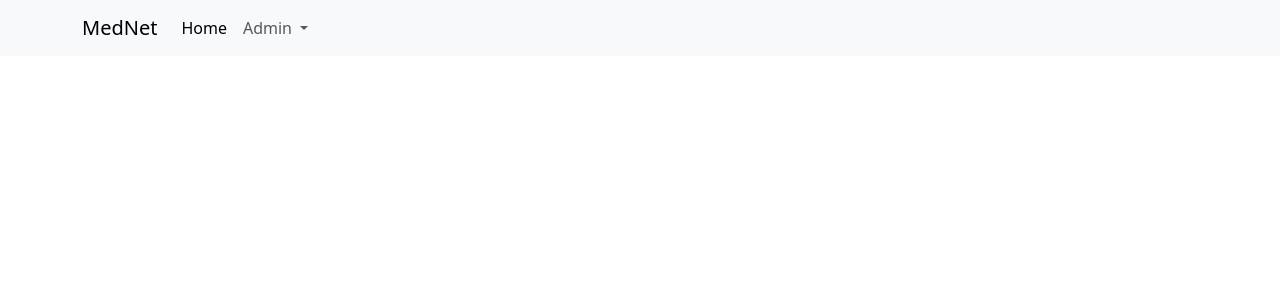
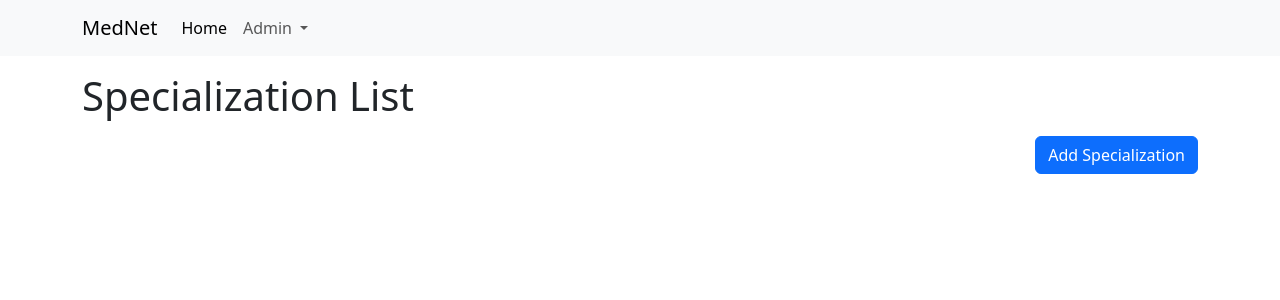
Before and after one commit to FlaviusStefan/MedNet.UI, an Angular app: page /admin/specializations in a window 1280 px wide. Before the commit this address led to /. Shown: the top 300 px of the page. Built offline with nearby package versions, Linux system fonts and the light colour scheme.

Commit message:
added "specialization" component

```diff
--- a/src/app/app-routing.module.ts
+++ b/src/app/app-routing.module.ts
@@ -4,6 +4,7 @@ import { DoctorListComponent } from './features/doctor/doctor-list/doctor-list.c
 import { PatientListComponent } from './features/patient/patient-list/patient-list.component';
 import { AppointmentListComponent } from './features/appointment/appointment-list/appointment-list.component';
 import { AddDoctorComponent } from './features/doctor/add-doctor/add-doctor.component';
+import { SpecializationListComponent } from './features/specialization/specialization-list/specialization-list.component';
 
 const routes: Routes = [
   {
@@ -21,6 +22,10 @@ const routes: Routes = [
   {
     path: 'admin/appointments',
     component: AppointmentListComponent
+  },
+  {
+    path: 'admin/specializations',
+    component: SpecializationListComponent
   }
 ];
 
--- a/src/app/app.module.ts
+++ b/src/app/app.module.ts
@@ -8,6 +8,7 @@ import { DoctorListComponent } from './features/doctor/doctor-list/doctor-list.c
 import { PatientListComponent } from './features/patient/patient-list/patient-list.component';
 import { AppointmentListComponent } from './features/appointment/appointment-list/appointment-list.component';
 import { AddDoctorComponent } from './features/doctor/add-doctor/add-doctor.component';
+import { SpecializationListComponent } from './features/specialization/specialization-list/specialization-list.component';
 
 @NgModule({
   declarations: [
@@ -16,7 +17,8 @@ import { AddDoctorComponent } from './features/doctor/add-doctor/add-doctor.comp
     DoctorListComponent,
     PatientListComponent,
     AppointmentListComponent,
-    AddDoctorComponent
+    AddDoctorComponent,
+    SpecializationListComponent
   ],
   imports: [
     BrowserModule,
--- a/src/app/core/components/navbar/navbar.component.html
+++ b/src/app/core/components/navbar/navbar.component.html
@@ -19,6 +19,9 @@
               <li><a class="dropdown-item" [routerLink]="['admin/patients']">Patients</a></li>
               <li><hr class="dropdown-divider"></li>
               <li><a class="dropdown-item" [routerLink]="['admin/appointments']">Appointments</a></li>
+              <li><hr class="dropdown-divider"></li>
+              <li><a class="dropdown-item" [routerLink]="['admin/specializations']">Specializations</a></li>
+
 
             </ul>
           </li>
--- /dev/null
+++ b/src/app/features/specialization/specialization-list/specialization-list.component.html
@@ -0,0 +1,10 @@
+<div class="container">
+
+    <h1 class="mt-3">Specialization List</h1>
+
+    <div class="d-flex justify-content-end mt-3">
+        <a class="btn btn-primary">Add Specialization</a>
+
+    </div>
+
+</div>
```
Also changed, not shown: src/app/features/specialization/specialization-list/specialization-list.component.ts (added, +10 -0 lines), src/app/features/specialization/specialization-list/specialization-list.component.css (added), 1 other file (tests, documents, lock files or other folders).
